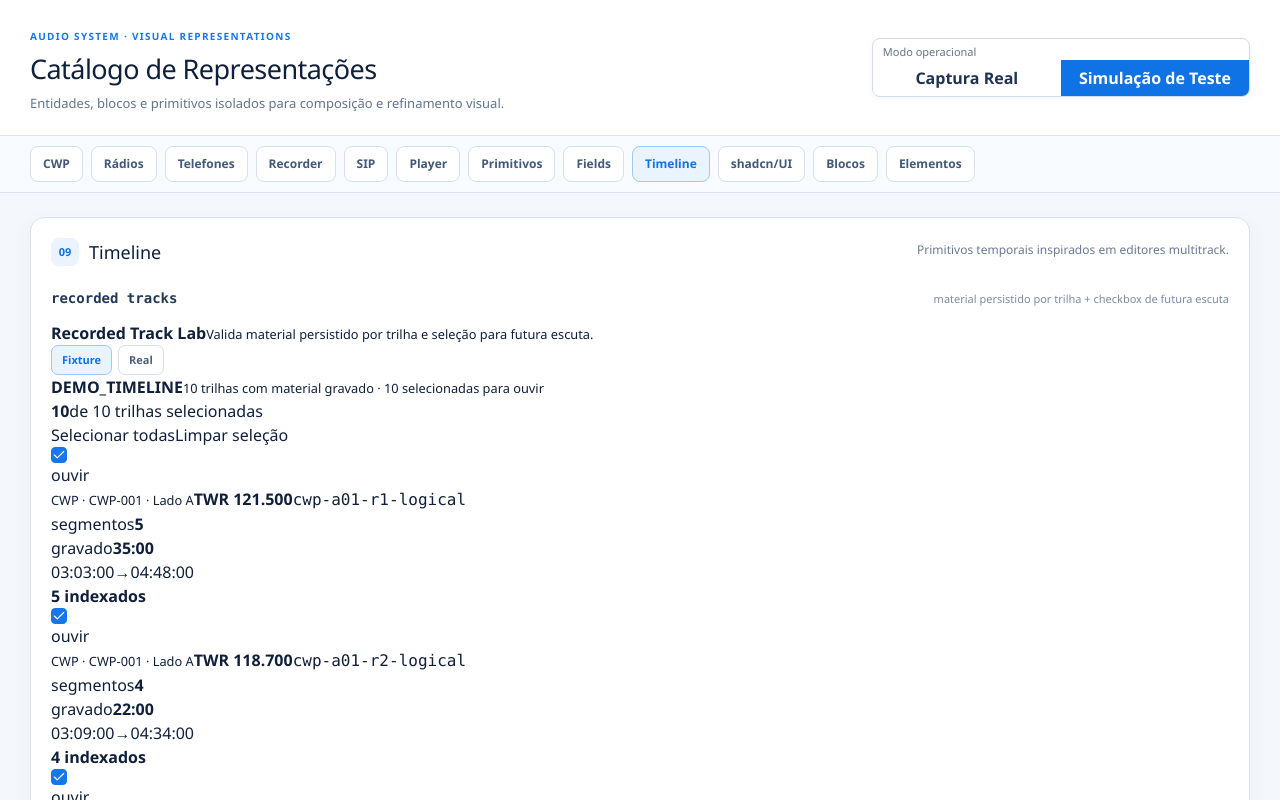
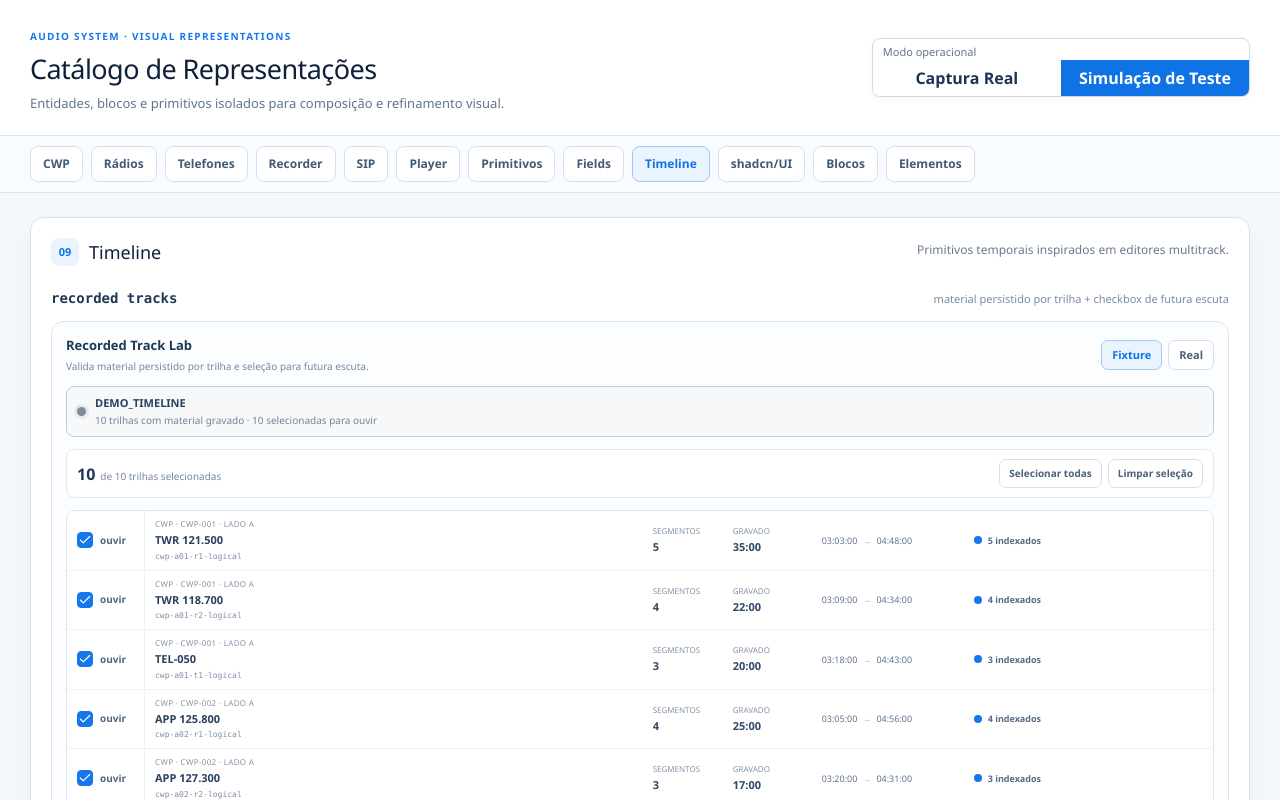
Before and after one commit to delmacy/audio-system, a React (Vite) app in the folder web/player-app/: page / in a window 1280 px wide. Both pictures are taken after a click on the button "Timeline". Shown: the top 800 px of the page. Built offline with nearby package versions, Linux system fonts and the light colour scheme.

Commit message:
style(frontend): polish recorded track validation lab

```diff
--- a/web/player-app/src/App.css
+++ b/web/player-app/src/App.css
@@ -1051,3 +1051,245 @@ button:focus-visible,input:focus-visible,select:focus-visible,[role=slider]:focu
 @media(prefers-reduced-motion:reduce){
   .data-source-status-loading .data-source-status-dot{animation:none}
 }
+
+
+/* Recorded track lab */
+.recorded-track-lab{
+  display:flex;
+  flex-direction:column;
+  gap:12px;
+  border:1px solid #dce5ef;
+  border-radius:12px;
+  background:#fbfdff;
+  padding:14px;
+}
+.recorded-track-lab-header{
+  display:flex;
+  align-items:center;
+  justify-content:space-between;
+  gap:12px;
+}
+.recorded-track-lab-header>div:first-child{display:flex;flex-direction:column;gap:3px}
+.recorded-track-lab-header strong{font-size:13px;color:#203955}
+.recorded-track-lab-header small{font-size:10px;color:#74879e}
+
+.recorded-track-status{
+  --recorded-track-state:#7d8a9a;
+  display:flex;
+  align-items:center;
+  gap:9px;
+  min-height:44px;
+  padding:8px 10px;
+  border:1px solid color-mix(in srgb,var(--recorded-track-state) 25%,#d9e3ef);
+  border-radius:8px;
+  background:color-mix(in srgb,var(--recorded-track-state) 6%,#fff);
+}
+.recorded-track-status-connected{--recorded-track-state:#18a35b}
+.recorded-track-status-loading{--recorded-track-state:#7c5ce0}
+.recorded-track-status-empty,.recorded-track-status-idle{--recorded-track-state:#7d8a9a}
+.recorded-track-status-error{--recorded-track-state:#d94343}
+.recorded-track-status-dot{
+  width:9px;
+  height:9px;
+  border-radius:50%;
+  background:var(--recorded-track-state);
+  box-shadow:0 0 0 3px color-mix(in srgb,var(--recorded-track-state) 13%,transparent);
+  flex:none;
+}
+.recorded-track-status-loading .recorded-track-status-dot{animation:dataSourcePulse 1.2s ease-in-out infinite}
+.recorded-track-status>div{display:flex;flex-direction:column;gap:2px;min-width:0}
+.recorded-track-status strong{font-size:11px;color:#28415f}
+.recorded-track-status small{font-size:10px;color:#71849a}
+.recorded-track-status time{margin-left:auto;font-size:10px;color:#71849a;font-variant-numeric:tabular-nums}
+
+.recorded-track-toolbar{
+  display:flex;
+  align-items:center;
+  justify-content:space-between;
+  gap:12px;
+  padding:9px 10px;
+  border:1px solid #e1e9f2;
+  border-radius:8px;
+  background:#fff;
+}
+.recorded-track-toolbar>div:first-child{display:flex;align-items:baseline;gap:5px}
+.recorded-track-toolbar>div:first-child strong{font-size:16px;color:#203955}
+.recorded-track-toolbar>div:first-child span{font-size:10px;color:#75879e}
+.recorded-track-toolbar>div:last-child{display:flex;gap:6px}
+.recorded-track-toolbar button{
+  height:29px;
+  border:1px solid #d5e0ed;
+  border-radius:7px;
+  background:#fff;
+  color:#4b607a;
+  padding:0 9px;
+  font-size:10px;
+  font-weight:700;
+}
+.recorded-track-toolbar button:hover:not(:disabled){background:#eef6ff;border-color:#a9cbee;color:#0f73e6}
+.recorded-track-toolbar button:disabled{opacity:.45;cursor:not-allowed}
+
+.recorded-track-list{
+  display:flex;
+  flex-direction:column;
+  border:1px solid #dce5ef;
+  border-radius:9px;
+  overflow:hidden;
+  background:#fff;
+}
+.recorded-track-row{
+  display:grid;
+  grid-template-columns:78px minmax(190px,1.6fr) 80px 90px 150px minmax(120px,.8fr);
+  align-items:center;
+  min-height:58px;
+  border-top:1px solid #edf2f7;
+  transition:background .15s ease,opacity .15s ease;
+}
+.recorded-track-row:first-child{border-top:0}
+.recorded-track-row.selected{background:#fff}
+.recorded-track-row.muted{background:#f6f8fa;opacity:.58}
+
+.recorded-track-listen{
+  height:100%;
+  display:flex;
+  align-items:center;
+  gap:7px;
+  padding:0 10px;
+  border-right:1px solid #edf2f7;
+  font-size:10px;
+  color:#50657e;
+  font-weight:700;
+}
+.recorded-track-identity{
+  min-width:0;
+  display:flex;
+  flex-direction:column;
+  gap:2px;
+  padding:7px 10px;
+}
+.recorded-track-identity small{
+  font-size:8px;
+  color:#8494a7;
+  text-transform:uppercase;
+  letter-spacing:.04em;
+}
+.recorded-track-identity strong{
+  font-size:11px;
+  color:#2a415e;
+  overflow:hidden;
+  text-overflow:ellipsis;
+  white-space:nowrap;
+}
+.recorded-track-identity code{
+  display:block;
+  max-width:100%;
+  overflow:hidden;
+  text-overflow:ellipsis;
+  white-space:nowrap;
+  font-size:8px;
+  color:#7b8ea3;
+  background:transparent;
+  padding:0;
+}
+
+.recorded-track-metric{
+  display:flex;
+  flex-direction:column;
+  gap:2px;
+  padding:0 9px;
+}
+.recorded-track-metric span{
+  font-size:8px;
+  color:#8494a7;
+  text-transform:uppercase;
+}
+.recorded-track-metric strong{
+  font-size:11px;
+  color:#314964;
+  font-variant-numeric:tabular-nums;
+}
+
+.recorded-track-period{
+  display:flex;
+  align-items:center;
+  gap:5px;
+  padding:0 8px;
+  color:#60758d;
+  font-size:9px;
+  font-variant-numeric:tabular-nums;
+}
+.recorded-track-period i{font-style:normal;color:#9aadbf}
+
+.recorded-track-evidence{
+  display:flex;
+  align-items:center;
+  gap:6px;
+  padding:0 10px;
+  min-width:0;
+}
+.recorded-track-evidence>span{
+  width:8px;
+  height:8px;
+  border-radius:50%;
+  flex:none;
+}
+.recorded-track-evidence>span.indexed{background:#1677ec}
+.recorded-track-evidence>span.audit{background:#e5a318}
+.recorded-track-evidence strong{
+  min-width:0;
+  overflow:hidden;
+  text-overflow:ellipsis;
+  white-space:nowrap;
+  font-size:9px;
+  color:#566b83;
+}
+
+.recorded-track-selection-output{
+  display:grid;
+  grid-template-columns:auto minmax(0,1fr);
+  gap:10px;
+  align-items:center;
+  padding:8px 10px;
+  border:1px solid #e0e8f1;
+  border-radius:8px;
+  background:#f8fbff;
+}
+.recorded-track-selection-output span{
+  font-size:9px;
+  color:#778ba1;
+  text-transform:uppercase;
+  letter-spacing:.05em;
+}
+.recorded-track-selection-output code{
+  min-width:0;
+  overflow:hidden;
+  text-overflow:ellipsis;
+  white-space:nowrap;
+  font-size:9px;
+  color:#304964;
+}
+.recorded-track-empty{
+  padding:20px;
+  text-align:center;
+  color:#74879e;
+  font-size:11px;
+}
+
+@media(max-width:1100px){
+  .recorded-track-row{
+    grid-template-columns:72px minmax(170px,1.5fr) 70px 82px 130px;
+  }
+  .recorded-track-evidence{grid-column:2/-1;padding-bottom:7px}
+}
+@media(max-width:760px){
+  .recorded-track-lab-header,.recorded-track-toolbar{align-items:flex-start;flex-direction:column}
+  .recorded-track-row{
+    grid-template-columns:70px minmax(0,1fr);
+    row-gap:5px;
+    padding-bottom:7px;
+  }
+  .recorded-track-metric,.recorded-track-period,.recorded-track-evidence{grid-column:2}
+}
+@media(prefers-reduced-motion:reduce){
+  .recorded-track-status-loading .recorded-track-status-dot{animation:none}
+}
```
